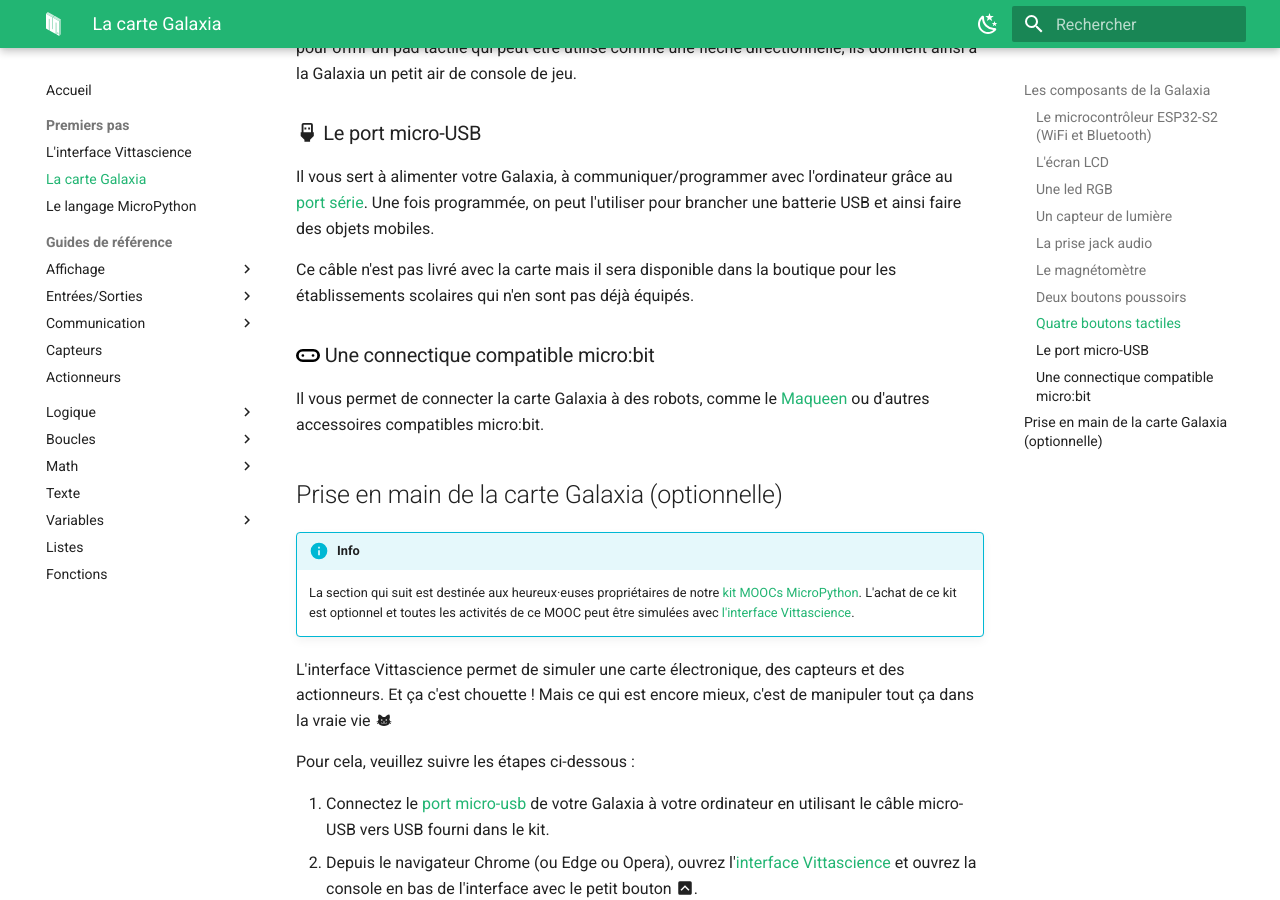
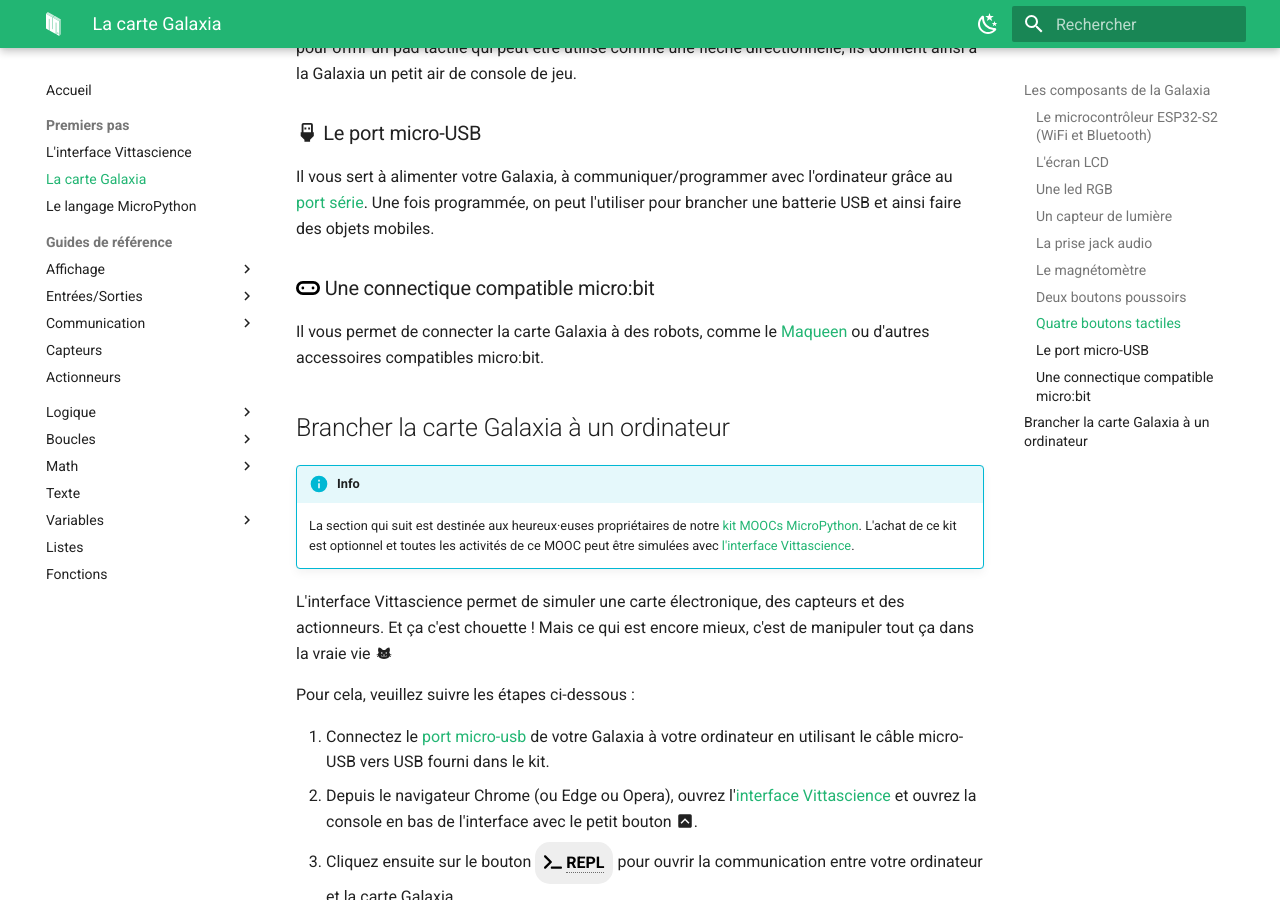
Before and after one commit to imt-atlantique/micropython_doc, an MkDocs documentation site: the page built from docs/galaxia.md, in a window 1280 px wide and 900 px high, scrolled down 2262 px. Built offline with MkDocs 1.6.1 and Material for MkDocs 9.7.7, drawn with Linux system fonts in a browser that asks for light colours.

Commit message:
Corrections mineures

```diff
--- a/docs/galaxia.md
+++ b/docs/galaxia.md
@@ -177,12 +177,10 @@
 ### :material-usb-port: Le port micro-USB
 Il vous sert à alimenter votre Galaxia, à communiquer/programmer avec l'ordinateur grâce au [port série](communication/ecrire_dans_la_console.md). Une fois programmée, on peut l'utiliser pour brancher une batterie USB et ainsi faire des objets mobiles.
 
-Ce câble n'est pas livré avec la carte mais il sera disponible dans la boutique pour les établissements scolaires qui n'en sont pas déjà équipés.
-
 ### ![micro:bit icon](img/microbit_light.svg#only-light) ![micro:bit icon](img/microbit_dark.svg#only-dark) Une connectique compatible micro:bit
 Il vous permet de connecter la carte Galaxia à des robots, comme le [Maqueen](https://fr.vittascience.com/shop/97/robot-maqueen-pour-carte-micro:bit) ou d'autres accessoires compatibles micro:bit.
 
-## Prise en main de la carte Galaxia (optionnelle)
+## Brancher la carte Galaxia à un ordinateur
 
 !!! info
     La section qui suit est destinée aux heureux·euses propriétaires de notre [kit MOOCs MicroPython](https://fr.vittascience.com/shop/279/Carte-Galaxia). L'achat de ce kit est optionnel et toutes les activités de ce MOOC peut être simulées avec [l'interface Vittascience](interface.md).
```
Also changed, not shown: docs/algorithmes.md (added, +18 -0 lines), docs/interface.md (+1 -1 lines).
